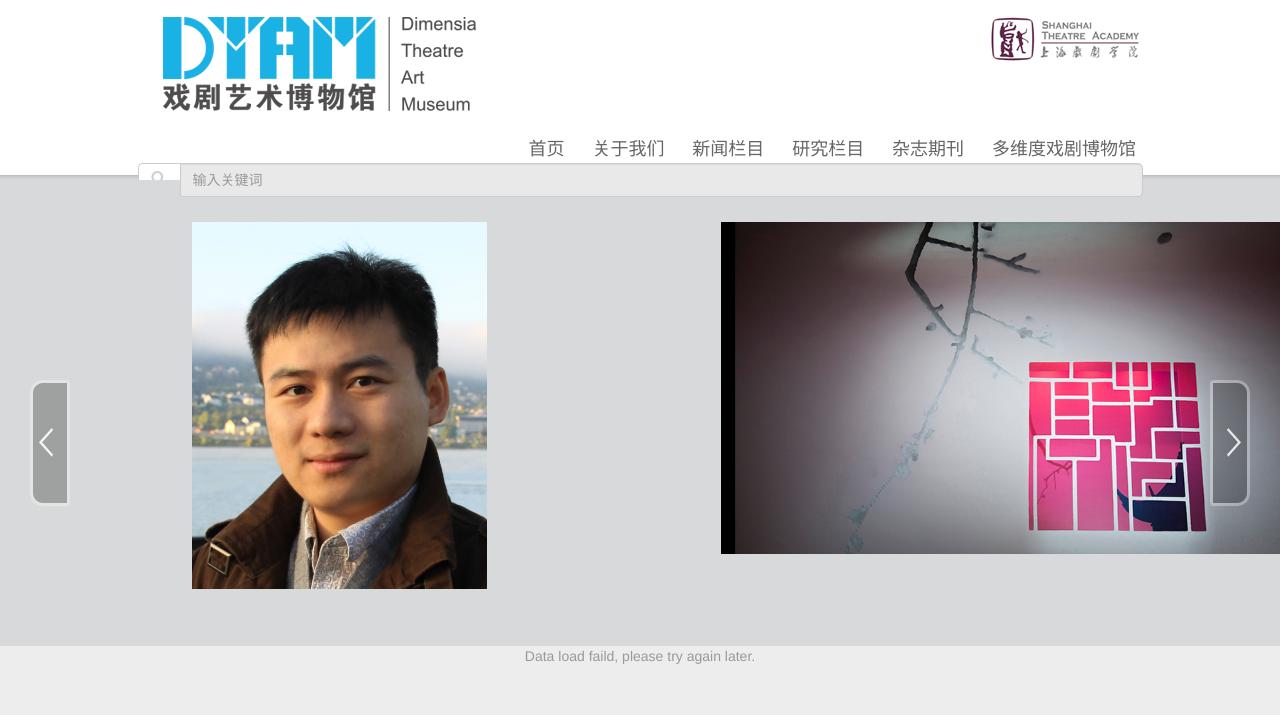
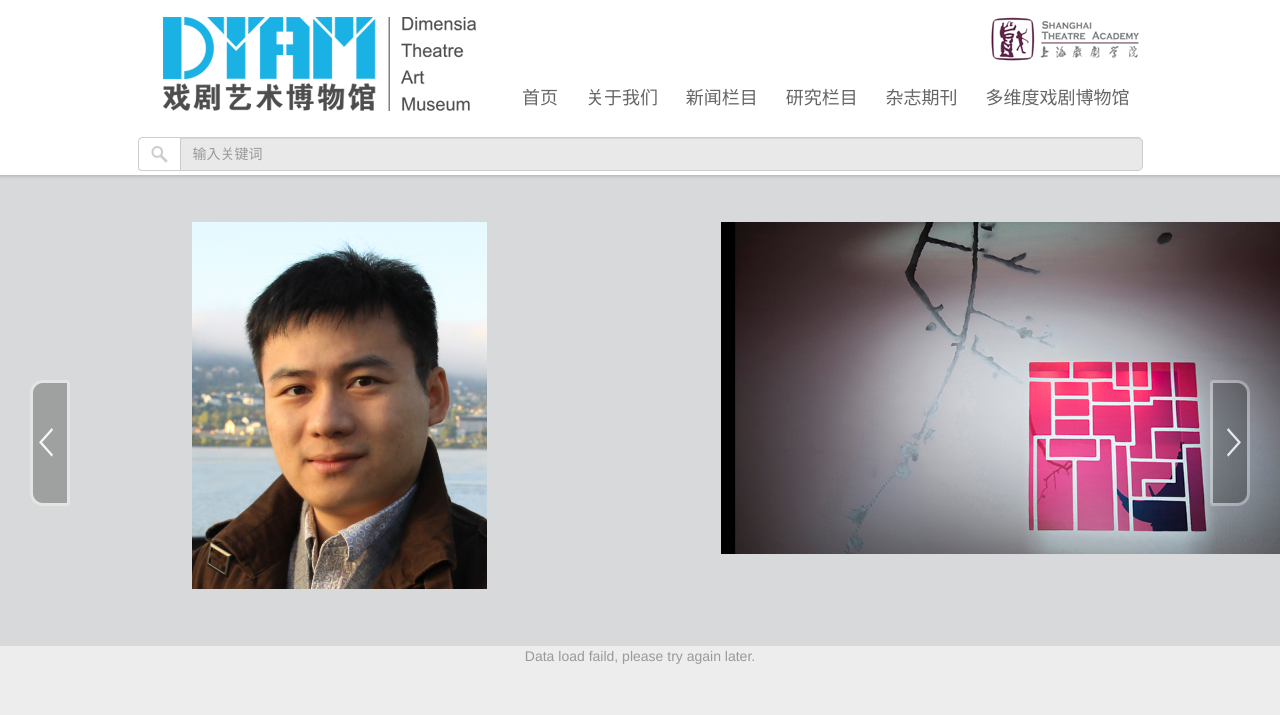
Before and after one commit to bucketzxm/opera-museum, a Django app: page / in a window 1280 px wide. Shown: the top 715 px of the page. Run offline with Django 3.2, Linux system fonts and the light colour scheme; data comes from the database, SQL or seed files in the repository; data that the repository does not hold is empty; parts of the project's set-up code (start-up, migrations or seed data) failed here and were passed over; some libraries are stand-ins or nearby versions; some web fonts are replaced.

Commit message:
Fix navbar words not showing

```diff
--- a/opera_museum/museum/static/museum/navbar/css/navbar.css
+++ b/opera_museum/museum/static/museum/navbar/css/navbar.css
@@ -23,8 +23,9 @@
 }
 
 .nav {
-    float: right;
-	margin-top: 26px;
+    float: left;
+	margin-top: -25px;
+    margin-left: 360px;
 }
 
 .nav a {
```
